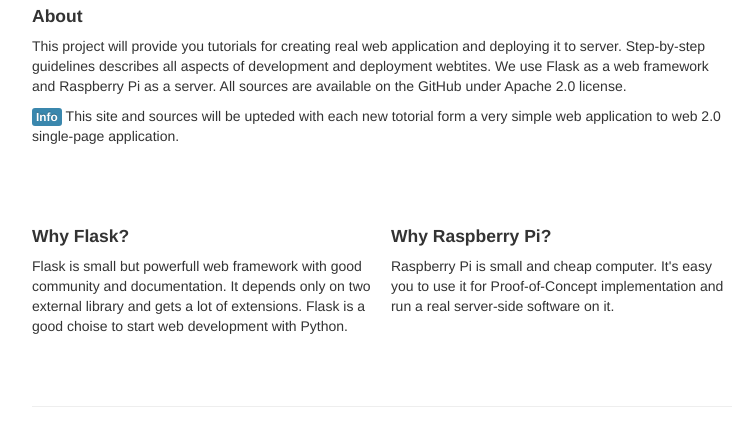
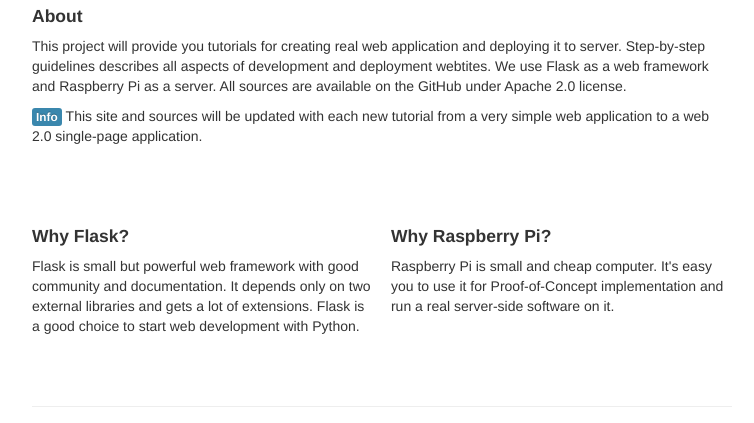
Before and after one commit to e0ne/flaskpi, a Python web app: template templates/index.html in a window 1280 px wide. Shown: the part 622-1045 px from the top of the page, without its empty margins (258-1012 px from the left). Run offline with Jinja, Linux system fonts and the light colour scheme; the template is opened without the code that fills it, so the values that code supplies are empty; some libraries are stand-ins or nearby versions.

Commit message:
Minor grammatical corrections

```diff
--- a/templates/index.html
+++ b/templates/index.html
@@ -25,7 +25,7 @@
             This project will provide you tutorials for creating real web application and deploying it to server. Step-by-step guidelines describes all aspects of development and deployment webtites. We use Flask as a web framework and Raspberry Pi as a server. All sources are available on the GitHub under Apache 2.0 license.
           </p>
           <p>
-            <span class="label label-info">Info</span>&nbsp;This site and sources will be upteded with each new totorial form a very simple web application to web 2.0 single-page application.
+            <span class="label label-info">Info</span>&nbsp;This site and sources will be updated with each new tutorial from a very simple web application to a web 2.0 single-page application.
           </p>
           </div>
     </div>
@@ -33,8 +33,8 @@
         <div class="span6">
           <h4>Why Flask?</h4>
           <p>
-            Flask is small but powerfull web framework with good community and documentation.
-            It depends only on two external library and gets a lot of extensions. Flask is a good choise to start web development with Python.
+            Flask is small but powerful web framework with good community and documentation.
+            It depends only on two external libraries and gets a lot of extensions. Flask is a good choice to start web development with Python.
           </p>
         </div>
         <div class="span6">
```
